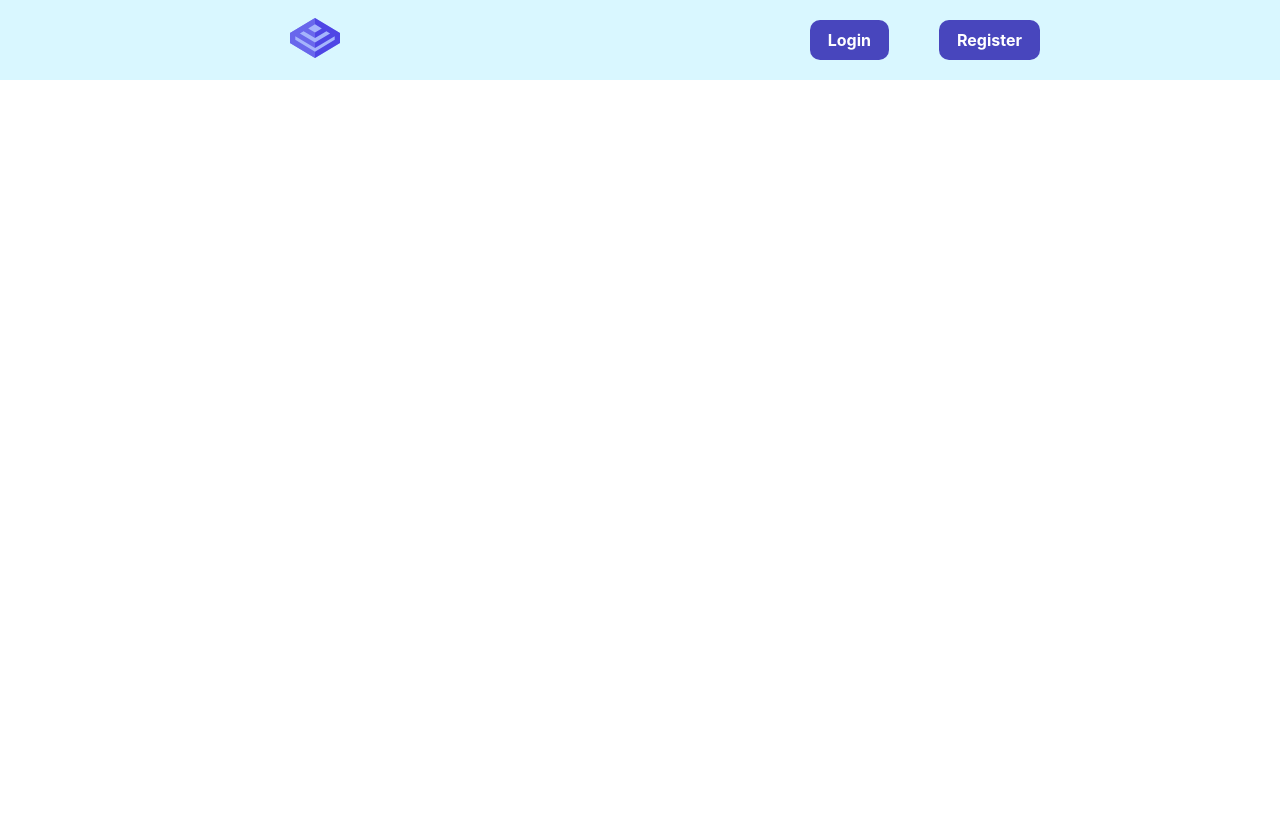
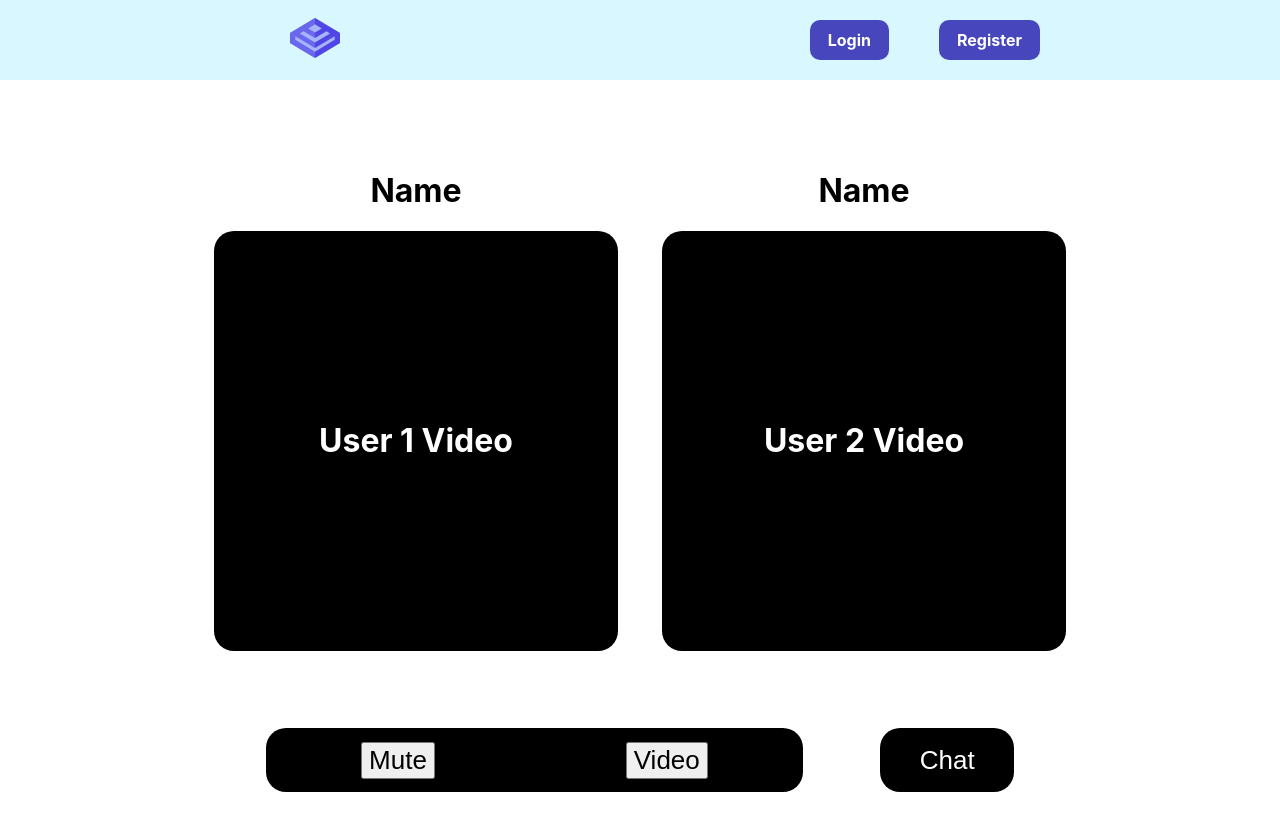
Before and after one commit to Workday-Pod-4/CollabU, a React (Vite) app in the folder capstone-project/ui/: page /room in a window 1280 px wide. Before the commit this address had no page. Shown: the top 830 px of the page. Before the commit the page ends 800 px from the top, so only its background shows below. Built offline with nearby package versions, Linux system fonts and the light colour scheme.

Commit message:
Implemented the virtual room with simple formatting

```diff
--- a/capstone-project/ui/src/components/App/App.jsx
+++ b/capstone-project/ui/src/components/App/App.jsx
@@ -7,6 +7,7 @@ import { AuthContextProvider, useAuthContext } from "../../contexts/auth";
 import LoginPage from "../LoginPage/LoginPage";
 import RegistrationPage from "../RegistrationPage/RegistrationPage"
 import ProfilePage from "../ProfilePage/ProfilePage";
+import ChatRoom from "../ChatRoom/ChatRoom";
 export default function AppContainer(){
 return(
 <AuthContextProvider>
@@ -30,6 +31,7 @@ const {user} = useAuthContext()
                 <Route path="/login" element={<LoginPage/>} />
                 <Route path="/register" element={<RegistrationPage/>} />
                <Route path ='/profile' element = {<ProfilePage/>}/>
+                <Route path="/room" element = {<ChatRoom />} />
               </Routes>
             </main>
           </BrowserRouter>
--- /dev/null
+++ b/capstone-project/ui/src/components/ChatRoom/ChatRoom.css
@@ -0,0 +1,84 @@
+.chat-room {
+    height: 100vh;
+    width: 100vw;
+}
+
+.chat-room .content{
+    height: 100%;
+    width: 100%;
+    display: flex;
+    flex-direction: column;
+    justify-content: center;
+    align-items: center;
+}
+
+.chat-room .content .user-views{
+    display: flex;
+    flex-direction: row;
+    justify-content: center;
+    align-items: center;
+    height: 70vh;
+    width: 70vw;
+}
+
+.chat-room .content .user-views .user-view{
+    display: flex;
+    flex-direction: column;
+    justify-content: center;
+    align-items: center;
+    height: 100%;
+    width: 100%;
+}
+
+.chat-room .content .user-views .user-view .user-video{
+   background: black;
+   display: flex;
+   flex-direction: column;
+   justify-content: center;
+   align-items: center;
+   color: white;
+   height: 75%;
+   width: 90%;
+   border: 1px;
+   border-radius: 20px;
+}
+
+.chat-room .content .bottom-row {
+    width: 70vw;
+    height: 20vh;
+    display: flex;
+    flex-direction: row;
+    justify-content: center;
+    grid-gap: 6vw;
+    align-items: center;
+}
+
+.chat-room .content .bottom-row .button-container{
+    background: black;
+    border: 1px;
+    border-radius: 20px;
+    width: 60%;
+    height: 40%;
+    display: flex;
+    flex-direction: row;
+    justify-content: space-around;
+    align-items: center;
+}
+
+.chat-room .content .bottom-row .chat-container{
+    width: 15%;
+    height: 40%;
+    display: flex;
+    flex-direction: row;
+    justify-content: center;
+    align-items: center;
+}
+
+.chat-room .content .bottom-row .chat-container .chat{
+    width: 100%;
+    height: 100%;
+    background: black;
+    color: white;
+    border: 1px;
+    border-radius: 20px;
+}
--- /dev/null
+++ b/capstone-project/ui/src/components/ChatRoom/ChatRoom.jsx
@@ -0,0 +1,36 @@
+import * as React from "react";
+import { Link } from "react-router-dom";
+import "./ChatRoom.css";
+
+
+
+export default function ChatRoom() {
+    return (
+    <div className = "chat-room">
+        <div className="content">
+            <div className="user-views">
+                <div className="user-view">
+                    <h1>Name</h1>
+                    <div className="user-video">
+                     <h1>User 1 Video</h1>
+                    </div>
+                </div>
+                <div className="user-view">
+                    <h1>Name</h1>
+                    <div className="user-video">
+                        <h1>User 2 Video</h1>
+                    </div>
+                </div>
+            </div>
+            <div className="bottom-row">
+                <div className="button-container">
+                    <button className="mute">Mute</button>
+                    <button className="video">Video</button>
+                </div>
+                <div className="chat-container">
+                    <button className="chat">Chat</button>
+                </div>
+            </div>
+        </div>
+    </div>
+    )}
--- a/capstone-project/ui/src/components/Navbar/Navbar.jsx
+++ b/capstone-project/ui/src/components/Navbar/Navbar.jsx
@@ -22,20 +22,20 @@ export default function Navbar({}) {
                 <path
                   d="M25.0001 0L50 15.0098V24.9863L25.0001 40L0 24.9863V15.0099L25.0001 0Z"
                   fill="#A5B4FC"
-                  class="ccompli2"
+                  className="ccompli2"
                 ></path>{" "}
                 <path
-                  fill-rule="evenodd"
-                  clip-rule="evenodd"
+                  fillRule="evenodd"
+                  clipRule="evenodd"
                   d="M0 15.0098L25 0L50 15.0098V24.9863L25 40L0 24.9863V15.0098ZM25 33.631L44.6967 21.8022V18.1951L44.6957 18.1945L25 30.0197L5.30426 18.1945L5.3033 18.1951V21.8022L25 33.631ZM25 24.5046L40.1018 15.4376L36.4229 13.2298L25 20.0881L13.5771 13.2298L9.89822 15.4376L25 24.5046ZM25 14.573L31.829 10.4729L25 6.37467L18.171 10.4729L25 14.573Z"
                   fill="#4F46E5"
-                  class="ccustom"
+                  className="ccustom"
                 ></path>{" "}
                 <path
                   d="M25.0001 0L0 15.0099V24.9863L25 40L25.0001 0Z"
                   fill="#A5B4FC"
-                  class="ccompli2"
-                  fill-opacity="0.3"
+                  className="ccompli2"
+                  fillOpacity="0.3"
                 ></path>{" "}
               </svg>
             </Link>
--- a/capstone-project/ui/src/components/ProfilePage/ProfilePage.jsx
+++ b/capstone-project/ui/src/components/ProfilePage/ProfilePage.jsx
@@ -3,16 +3,18 @@ import { Link } from "react-router-dom";
 import "./ProfilePage.css";
 import apiClient from "../../services/apiClient";
 import { useAuthContext } from "../../contexts/auth";
+import UpdateForm from "./UpdateForm";
 
 
 export default function ProfilePage() {
   const { user } = useAuthContext();
+  const {isUpdating} = useAuthContext();
 
 
   React.useEffect(() => {
     console.log("userInfo:", user);
     console.log("user-social:", user.social_media_link_1);
-  }, [user]);
+  }, [user, isUpdating]);
   return (
     <div className="profile-page">
       <h1>Profile</h1>
@@ -67,7 +69,8 @@ export default function ProfilePage() {
 
         <div className="middle-section">
           <h1> middle-section</h1>
-          <div className="info-cards">
+          { isUpdating ? <UpdateForm />
+          : <div className="info-cards">
               <div className="work-card">
                 <b>{user.job_title}</b>
                 <b>at</b>
@@ -80,6 +83,7 @@ export default function ProfilePage() {
                 <b>{user.college}</b>
               </div>
             </div>
+          }
         </div>
 
         <div className="right-section">
```
Lines whose indentation alone changed are shown as unchanged.
